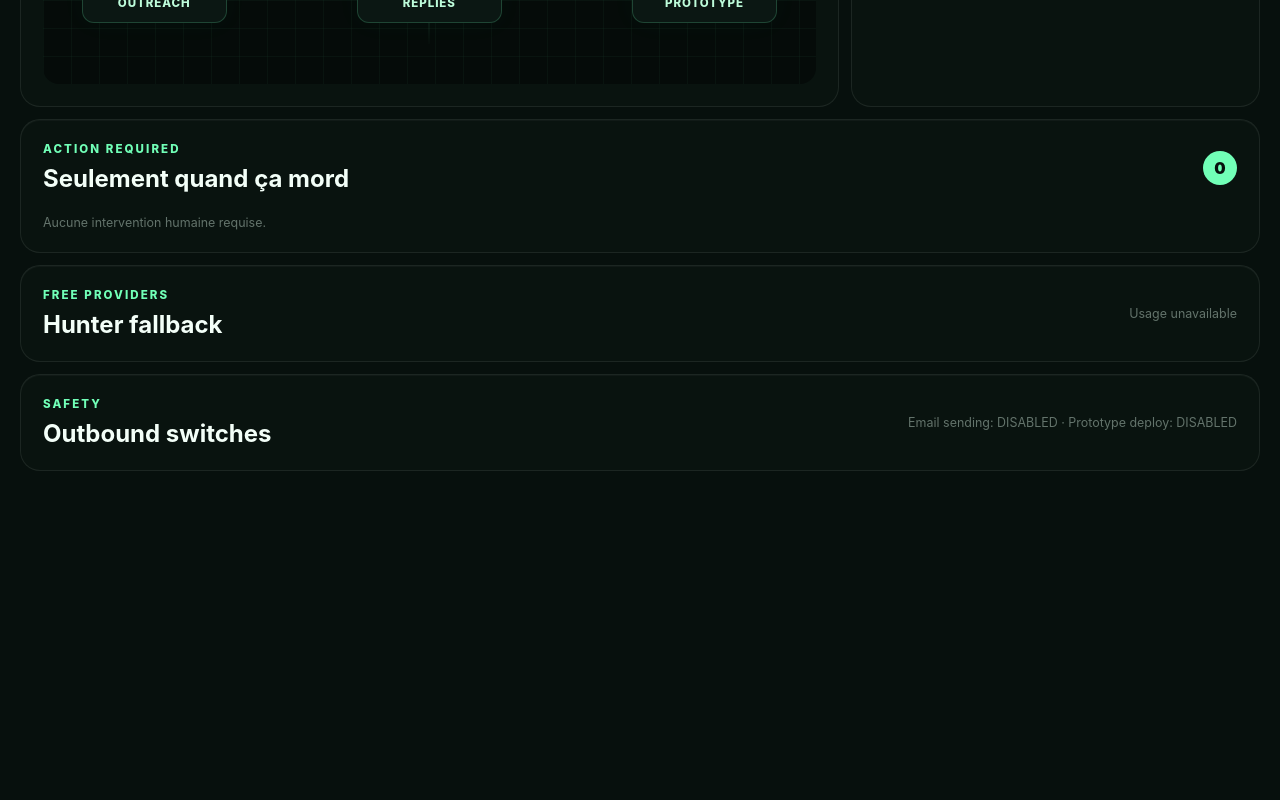
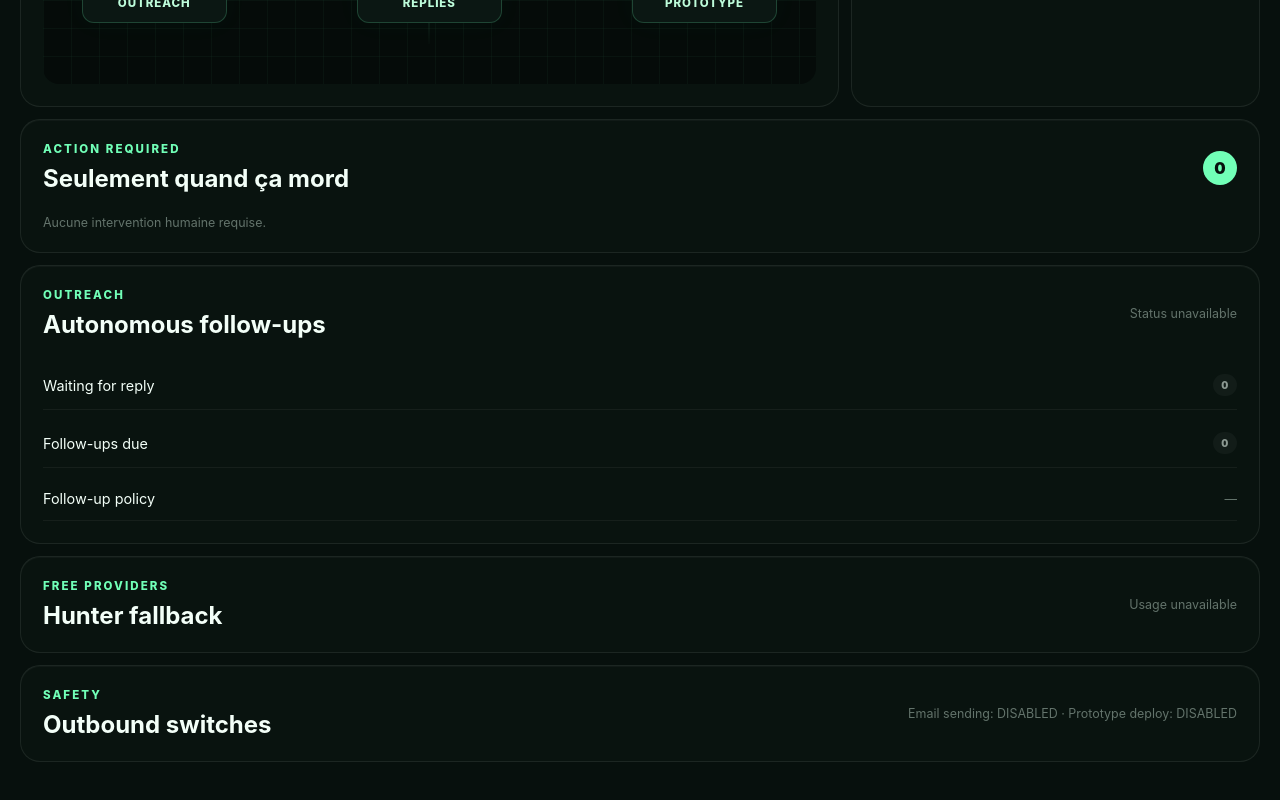
Before and after one commit to VNM972/magicscript, a Next.js app in the folder apps/control-center/: page / in a window 1280 px wide. Shown: the part 790-1590 px from the top of the page. Before the commit the page ends 1317 px from the top, so only its background shows below. Built offline with nearby package versions, Linux system fonts and the light colour scheme.

Commit message:
V2 control center: display autonomous follow-up status

```diff
--- a/apps/control-center/app/page.tsx
+++ b/apps/control-center/app/page.tsx
@@ -180,6 +180,42 @@ export default async function Page() {
       </section>
 
       <section className="panel" style={{ marginTop: 12 }}>
+        <div className="panelTitle">
+          <div>
+            <p className="eyebrow">OUTREACH</p>
+            <h2>Autonomous follow-ups</h2>
+          </div>
+          <span className="muted">
+            {data.outreachStatus
+              ? `${data.outreachStatus.daily.sent}/${data.outreachStatus.daily.limit} sent today · ${data.outreachStatus.daily.available} slots left`
+              : 'Status unavailable'}
+          </span>
+        </div>
+        <div className="agentList">
+          <div className="agentRow">
+            <span>Waiting for reply</span>
+            <span className="badge waiting">
+              {data.outreachStatus?.waitingReply ?? 0}
+            </span>
+          </div>
+          <div className="agentRow">
+            <span>Follow-ups due</span>
+            <span className="badge waiting">
+              {data.outreachStatus?.followupDue ?? 0}
+            </span>
+          </div>
+          <div className="agentRow">
+            <span>Follow-up policy</span>
+            <span className="muted">
+              {data.outreachStatus
+                ? `D+${data.outreachStatus.followup1Days} / D+${data.outreachStatus.followup2Days} · max ${data.outreachStatus.maxFollowups}`
+                : '—'}
+            </span>
+          </div>
+        </div>
+      </section>
+
+      <section className="panel" style={{ marginTop: 12 }}>
         <div className="panelTitle" style={{ marginBottom: 0 }}>
           <div>
             <p className="eyebrow">FREE PROVIDERS</p>
```
